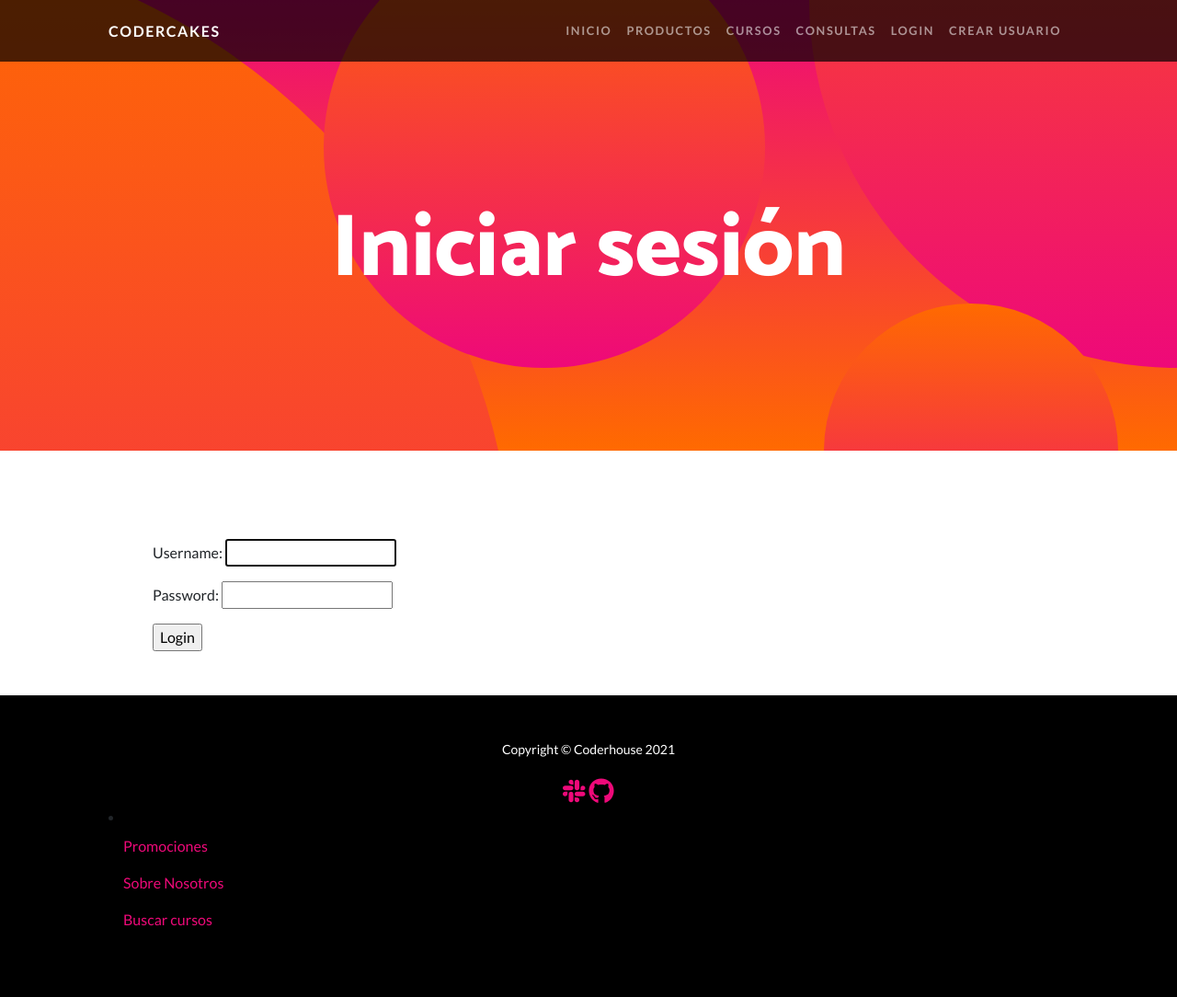
After one commit to sofibernz/Entrega_Final_Python, a Django app: page /AppCoder/login in a window 1280 px wide. The commit adds this page. Shown: the whole page at 92% size. Run offline with Django 3.2, Linux system fonts and the light colour scheme; some libraries are stand-ins or nearby versions.

Commit message:
Version 8. Login, Crear usuario.

```diff
--- /dev/null
+++ b/ProyectoFinal_Python/PreEntregaCoder/AppCoder/templates/AppCoder/login.html
@@ -0,0 +1,55 @@
+{% extends "AppCoder/padre.html" %}
+
+{% load static %}
+
+{% block contenido %}
+
+<!-- Header -->
+<header class="masthead text-center text-white">
+    <div class="masthead-content">
+        <div class="container px-5">
+            <h1 class="masthead-heading mb-0">Iniciar sesión</h1>
+        </div>
+    </div>
+    <div class="bg-circle-1 bg-circle"></div>
+    <div class="bg-circle-2 bg-circle"></div>
+    <div class="bg-circle-3 bg-circle"></div>
+    <div class="bg-circle-4 bg-circle"></div>
+</header>
+
+<!-- Content section 1-->
+        <section id="scroll">
+
+            <div class="container px-5">
+            <br><br>
+                <div class="row gx-5 align-items-center">
+                    <div class="col-lg-6 order-lg-1">
+                        <div class="p-5">
+
+                            <form action="" method="POST">
+
+                                {% csrf_token %}
+
+                                {{form.as_p}}
+
+                                <input type="submit" value="Login">
+
+                            </form>
+
+
+
+
+
+
+
+
+
+
+
+                        </div>
+                    </div>
+                </div>
+            </div>
+        </section>
+
+{% endblock %}
--- a/ProyectoFinal_Python/PreEntregaCoder/AppCoder/templates/AppCoder/padre.html
+++ b/ProyectoFinal_Python/PreEntregaCoder/AppCoder/templates/AppCoder/padre.html
@@ -30,6 +30,8 @@
                         <li class="nav-item"><a class="nav-link" href="productos">Productos</a></li>
                         <li class="nav-item"><a class="nav-link" href="cursos">Cursos</a></li>
                         <li class="nav-item"><a class="nav-link" href="consultasFormulario">Consultas</a></li>
+                        <li class="nav-item"><a class="nav-link" href="login">Login</a></li>
+                        <li class="nav-item"><a class="nav-link" href="register">Crear usuario</a></li>
                     </ul>
                 </div>
             </div>
@@ -50,7 +52,7 @@
 
                     <li class="nav-item">
 
-                        <a class="nav-link" href="leerProductos">Promociones</a>
+                        <a class="nav-link" href="producto/list">Promociones</a>
                         <a class="nav-link" href="sobreNosotros">Sobre Nosotros</a>
                         <a class="nav-link" href="busquedaCurso">Buscar cursos</a>
 
--- a/ProyectoFinal_Python/PreEntregaCoder/AppCoder/urls.py
+++ b/ProyectoFinal_Python/PreEntregaCoder/AppCoder/urls.py
@@ -1,5 +1,7 @@
 from django.urls import path
 from AppCoder import views
+
+
 
 urlpatterns = [
     path('inicio', views.inicio, name="Inicio"),
@@ -10,5 +12,15 @@ urlpatterns = [
     path('consultasFormulario', views.consultasFormulario, name="consultasFormulario"),
     path('busquedaCurso', views.busquedaCurso, name="busquedaCurso"),
     path('buscar/', views.buscar),
-    path('leerProductos', views.leerProductos, name="LeerProductos"),
+
+    path('producto/list', views.ProductoList.as_view(), name='List'),
+
+    path(r'^(?P<pk>\d+)$', views.ProductoDetalle.as_view(), name='Detail'),
+
+    path(r'^nuevo$', views.ProductoCreacion.as_view(), name='New'),
+    path(r'^editar/(?P<pk>\d+)$', views.ProductoUpdate.as_view(), name='Edit'),
+    path(r'^borrar/(?P<pk>\d+)$', views.ProductoDelete.as_view(), name='Delete'),
+
+    path('login', views.login_request, name="Login"),
+    path('register', views.register, name="Register"),
 ]
--- a/ProyectoFinal_Python/PreEntregaCoder/AppCoder/views.py
+++ b/ProyectoFinal_Python/PreEntregaCoder/AppCoder/views.py
@@ -1,8 +1,22 @@
 from django.shortcuts import render
 from django.http import HttpResponse
+from django.views.generic import edit
 from AppCoder.models import Cursos
-from AppCoder.forms import ConsultasFormulario
+from AppCoder.forms import ConsultasFormulario, UserRegisterForm
 from AppCoder.models import Consultas, Productos
+
+from django.views.generic import ListView
+from django.views.generic.detail import DetailView
+from django.views.generic.edit import CreateView, UpdateView, DeleteView
+
+#from django.urls import reverse_lazy
+
+from django.contrib.auth.models import User
+
+from django.contrib.auth.forms import AuthenticationForm, UserCreationForm
+
+from django.contrib.auth import login, logout, authenticate
+
 
 
 # Create your views here.
@@ -79,10 +93,90 @@ def buscar(request):
     return HttpResponse(respuesta)
 
 
-def leerProductos(request):
 
-    productos = Productos.objects.all()
 
-    dir = {"productos": productos}
 
-    return render(request, "AppCoder/leerProductos.html", dir)
+class ProductoList(ListView):
+
+    model = Productos
+    template_name= "AppCoder/productos_list.html"
+
+class ProductoDetalle(DetailView):
+
+    model = Productos
+    template_name= "AppCoder/productos_detalle.html"
+
+class ProductoCreacion(CreateView):
+
+    model = Productos
+    success_url = "../productos_list"
+    fields = ["nombreProd", "precio"]
+
+class ProductoUpdate(UpdateView):
+    model = Productos
+    success_url = "../producto/list"
+    fields = ["nombreProd", "precio"]
+
+class ProductoDelete(DeleteView):
+    model = Productos
+    success_url = "../producto/list"
+
+
+
+
+def login_request(request):
+
+    if request.method == "POST":
+
+        form = AuthenticationForm(request, data = request.POST)
+
+        if form.is_valid():
+
+                usuario = form.cleaned_data.get('username')
+                contra = form.cleaned_data.get('password')
+
+                user = authenticate(username=usuario, password=contra)
+
+                if user is not None:
+
+                    login(request, user)
+
+                    return render(request,"AppCoder/inicio.html", {"mensaje":f"¡Hola, {usuario}!"})
+
+                else:
+                    return render(request,"AppCoder/inicio.html", {"mensaje": f"Error, datos incorrectos."})
+        else:
+
+            return render(request,"AppCoder/inicio.html", {"mensaje": f"Error, formulario erroneo."})
+
+    form = AuthenticationForm()
+
+    return render(request,"AppCoder/login.html", {"form":form})
+
+
+
+def register(request):
+
+      if request.method == 'POST':
+
+            #form = UserCreationForm(request.POST)
+
+            form = UserRegisterForm(request.POST)
+
+            if form.is_valid():
+
+                  username = form.cleaned_data['username']
+
+
+                  form.save()
+
+                  return render(request,"AppCoder/inicio.html", {"mensaje":f"El usuario '{username}' ha sido creado correctamente."})
+
+
+      else:
+            #form = UserCreationForm()
+
+
+            form = UserRegisterForm()
+
+      return render(request,"AppCoder/register.html" ,  {"form":form})
```
Also changed, not shown: ProyectoFinal_Python/PreEntregaCoder/AppCoder/forms.py (+18 -0 lines), ProyectoFinal_Python/PreEntregaCoder/AppCoder/templates/AppCoder/inicio.html (+18 -0 lines), ProyectoFinal_Python/PreEntregaCoder/AppCoder/templates/AppCoder/productos_confirm_delete.html (added, +46 -0 lines), ProyectoFinal_Python/PreEntregaCoder/AppCoder/templates/AppCoder/productos_detalle.html (added, +29 -0 lines), ProyectoFinal_Python/PreEntregaCoder/AppCoder/templates/AppCoder/productos_form.html (added, +30 -0 lines), ProyectoFinal_Python/PreEntregaCoder/AppCoder/templates/AppCoder/productos_list.html (added, +57 -0 lines), ProyectoFinal_Python/PreEntregaCoder/AppCoder/templates/AppCoder/register.html (added, +45 -0 lines), ProyectoFinal_Python/PreEntregaCoder/db.sqlite3.
